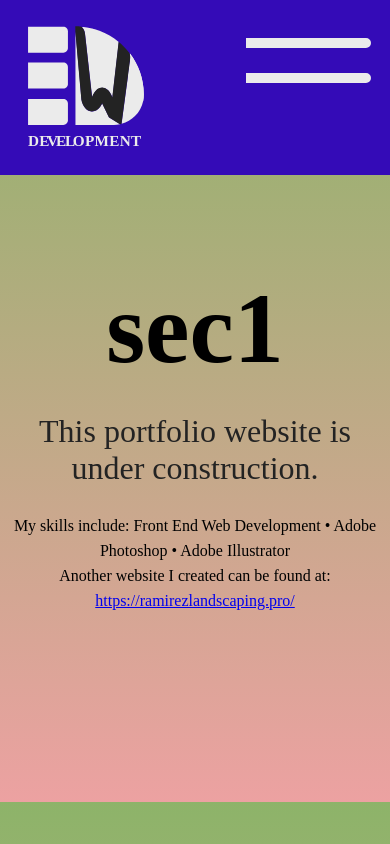
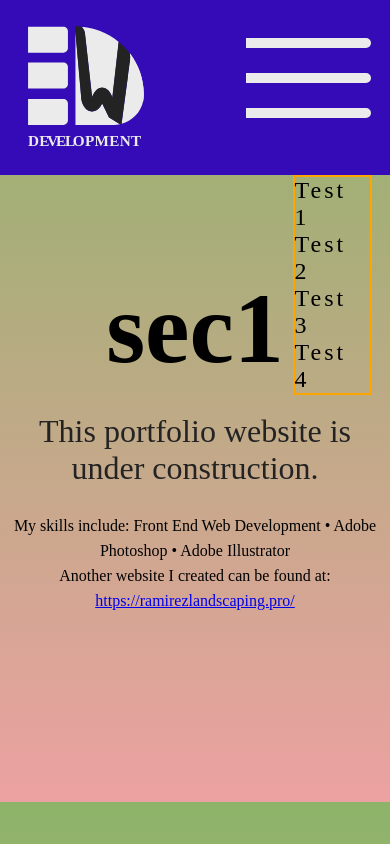
Before and after one commit to dwdsigned/dariuswilliams, a plain HTML site: page index.html in a window 390 px wide. Shown: the top 844 px of the page. Drawn offline with Linux system fonts and the light colour scheme.

Commit message:
hamburger box

```diff
--- a/index.html
+++ b/index.html
@@ -40,7 +40,15 @@
             <div id="hamburger">
                 <hr id="hr1">
                 <hr id="hr2">
-                <!-- <hr id="hr3"> -->
+                <hr id="hr3">
+            </div>
+            <div id="hamburger__menu">
+                <ul id="hamburger__list">
+                    <li>Test 1</li>
+                    <li>Test 2</li>
+                    <li>Test 3</li>
+                    <li>Test 4</li>
+                </ul>
             </div>
         </nav>
     </header>
--- a/style.css
+++ b/style.css
@@ -114,6 +114,20 @@ nav {
   border: 5px solid rgb( 235 235 235);
   background-color: rgb( 235 235 235);
   border-radius: 0 25px 25px 0;
+}
+
+/* Hamburger Menu Dropdown */
+#hamburger__menu {
+  border: 2px solid orange;
+  position: absolute;
+  top: 175px;
+  left: 75%;
+  box-sizing: border-box;
+}
+
+#hamburger__list {
+  display: flex;
+  flex-direction: column;
 }
 
 /* #hamburger #hr1:hover {
```
